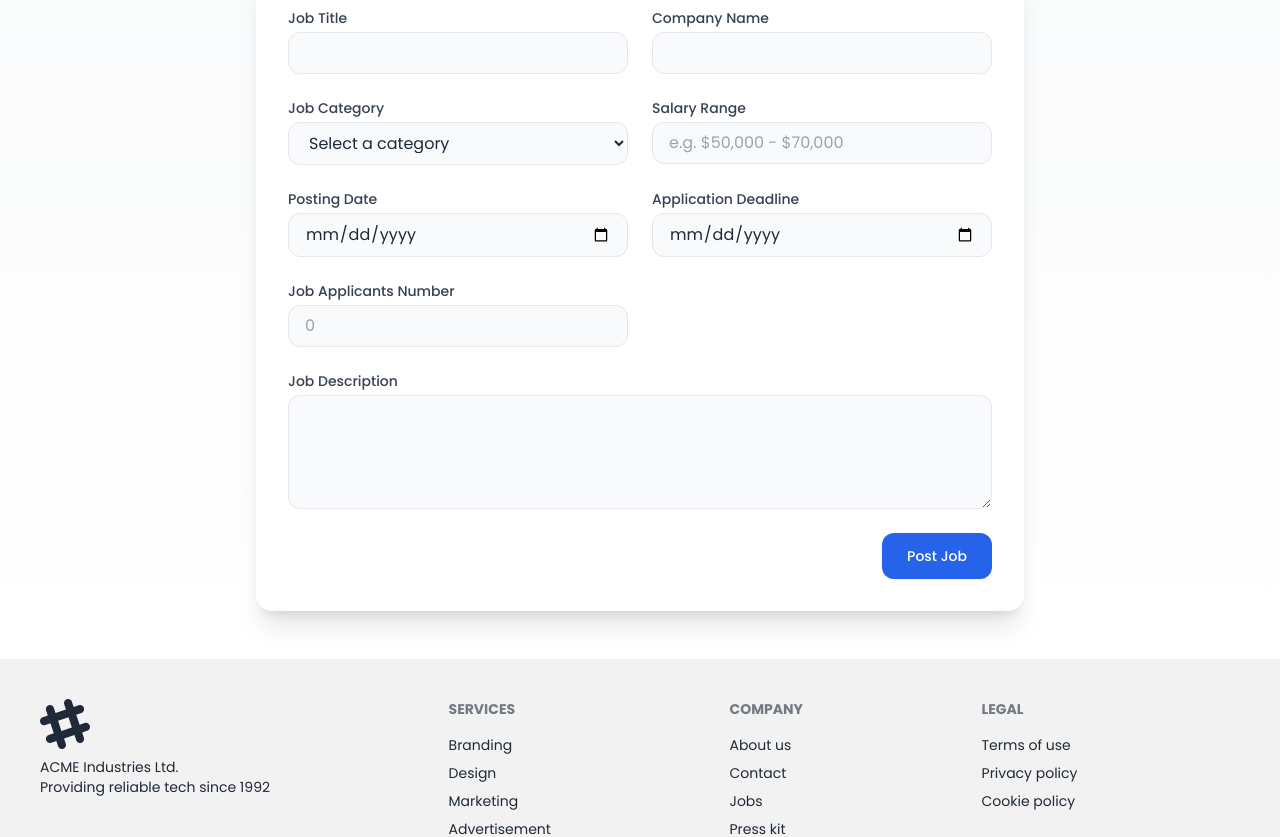
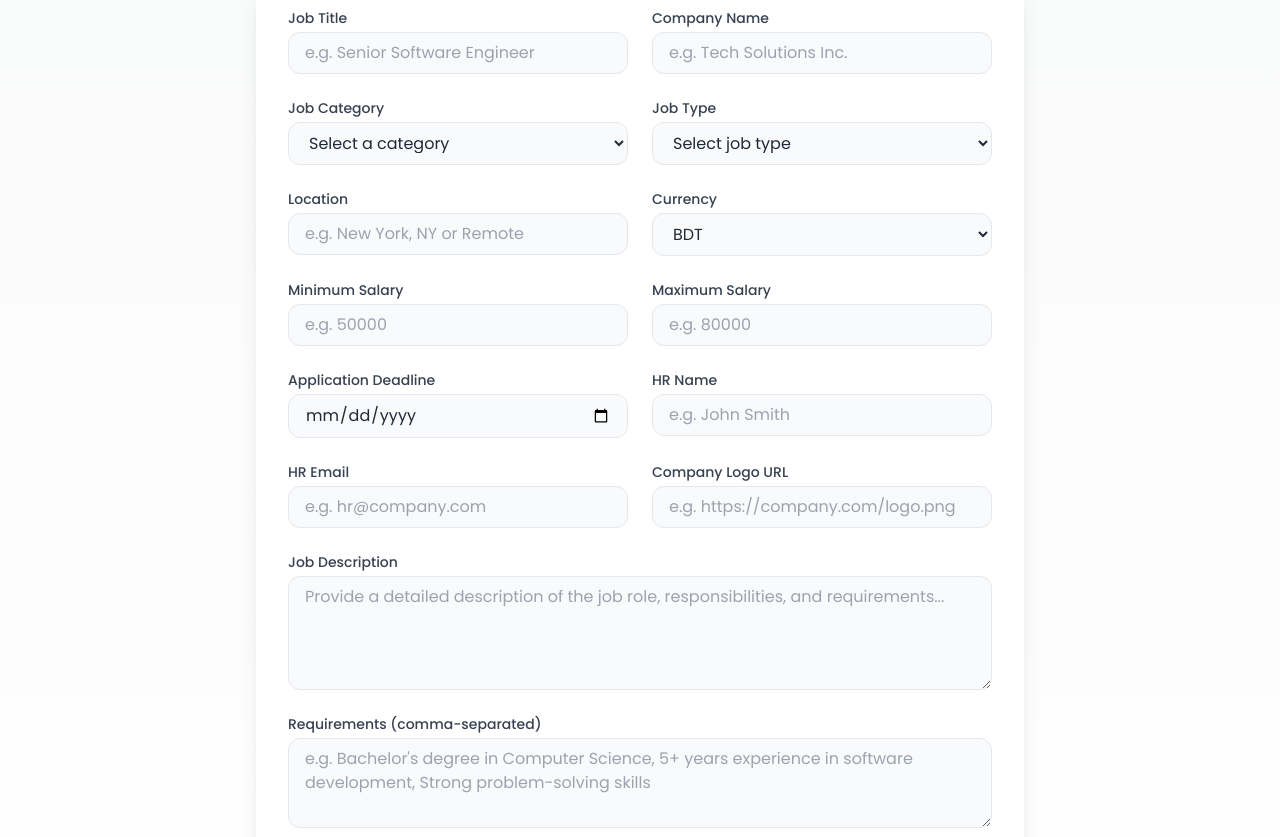
Before and after one commit to MirazZim/EclipseHire, a React (Vite) app: page /addJob in a window 1280 px wide. Shown: the part 240-1077 px from the top of the page. Built offline with nearby package versions, Linux system fonts and the light colour scheme; no server answers; sample sign-in values are in the browser's storage; a web font is replaced by a local one.

Commit message:
Nothing much just redisgned the add job page and its fields

```diff
--- a/src/Pages/Addjob/AddJob.jsx
+++ b/src/Pages/Addjob/AddJob.jsx
@@ -1,6 +1,6 @@
-import { motion } from 'framer-motion';
-import { useContext } from 'react';
-import AuthContext from '../../Context/AuthContext';
+import { motion } from "framer-motion";
+import { useContext } from "react";
+import AuthContext from "../../Context/AuthContext";
 
 const AddJob = () => {
   const { user } = useContext(AuthContext);
@@ -9,47 +9,62 @@ const AddJob = () => {
   const handleSubmit = (e) => {
     e.preventDefault();
     const form = e.target;
+    // Get basic job details
     const jobTitle = form.jobTitle.value;
     const companyName = form.companyName.value;
     const jobCategory = form.jobCategory.value;
-        const salaryRange = form.salaryRange.value;
+    const jobType = form.jobType.value;
+    const location = form.location.value;
+
+    // Get salary information
+    const minSalary = form.minSalary.value;
+    const maxSalary = form.maxSalary.value;
+    const currency = form.currency.value;
+
+    // Get detailed job information
     const jobDescription = form.jobDescription.value;
-        const jobPostingDate = form.jobPostingDate.value;
     const applicationDeadline = form.applicationDeadline.value;
-        const jobApplicants = form.jobApplicants.value;
+
+    // Split comma-separated lists into arrays and trim whitespace
+    const requirements = form.requirements.value
+      .split(",")
+      .map((req) => req.trim());
+    const responsibilities = form.responsibilities.value
+      .split(",")
+      .map((resp) => resp.trim());
+
+    // Get poster email from authenticated user
     const posterEmail = user.email;
 
+    // Get HR information
+    const hrName = form.hrName.value;
+    const hrEmail = form.hrEmail.value;
+    const companyLogo = form.companyLogo.value;
 
+    // Construct job data object
     const jobData = {
-            jobTitle,
-            companyName,
-            jobCategory,
-            salaryRange,
-            jobDescription,
-            jobPostingDate,
+      title: jobTitle,
+      company: companyName,
+      category: jobCategory,
+      jobType,
+      location,
+      salaryRange: {
+        min: parseInt(minSalary),
+        max: parseInt(maxSalary),
+        currency,
+      },
+      description: jobDescription,
       applicationDeadline,
-            jobApplicants,
-            posterEmail
-        }
-
+      requirements,
+      responsibilities,
+      posterEmail,
+      hr_name: hrName,
+      hr_email: hrEmail,
+      company_logo: companyLogo
+    };
 
     console.log(jobData);
-
-        // Create new job object with collected form data
-        const newJob = {
-            jobTitle,
-            companyName,
-            jobCategory,
-            salaryRange,
-            jobDescription,
-            jobPostingDate,
-            applicationDeadline,
-            jobApplicants,
-            posterEmail
-        }
-
-        // Add job posting logic here
-    }
+  };
 
   return (
     <div className="min-h-screen bg-gradient-to-b from-gray-50 to-white py-12 px-4 sm:px-6 lg:px-8">
@@ -63,7 +78,9 @@ const AddJob = () => {
         {/* Form header section */}
         <div className="text-center mb-8">
           <h2 className="text-3xl font-bold text-gray-900">Post a New Job</h2>
-                    <p className="mt-2 text-gray-600">Fill in the details to create a new job posting</p>
+          <p className="mt-2 text-gray-600">
+            Fill in the details to create a new job posting
+          </p>
         </div>
 
         {/* Main form with animation */}
@@ -74,68 +91,236 @@ const AddJob = () => {
           animate={{ opacity: 1 }}
           transition={{ delay: 0.2 }}
         >
-                    {/* Grid container for form fields */}
+          {/* Grid layout for form fields */}
           <div className="grid grid-cols-1 gap-6 md:grid-cols-2">
-                        {/* Job Title input field */}
+            {/* Job Title field */}
             <div>
-                            <label className="block text-sm font-medium text-gray-700">Job Title</label>
-                            <input type="text" name="jobTitle" className="mt-1 block w-full rounded-xl border border-gray-200 bg-gray-50 px-4 py-2 focus:border-blue-500 focus:ring-blue-500 outline-none" required />
+              <label className="block text-sm font-medium text-gray-700">
+                Job Title
+              </label>
+              <input
+                type="text"
+                name="jobTitle"
+                placeholder="e.g. Senior Software Engineer"
+                className="mt-1 block w-full rounded-xl border border-gray-200 bg-gray-50 px-4 py-2 focus:border-blue-500 focus:ring-blue-500 outline-none"
+                required
+              />
             </div>
 
-                        {/* Company Name input field */}
+            {/* Company Name field */}
             <div>
-                            <label className="block text-sm font-medium text-gray-700">Company Name</label>
-                            <input type="text" name="companyName" className="mt-1 block w-full rounded-xl border border-gray-200 bg-gray-50 px-4 py-2 focus:border-blue-500 focus:ring-blue-500 outline-none" required />
+              <label className="block text-sm font-medium text-gray-700">
+                Company Name
+              </label>
+              <input
+                type="text"
+                name="companyName"
+                placeholder="e.g. Tech Solutions Inc."
+                className="mt-1 block w-full rounded-xl border border-gray-200 bg-gray-50 px-4 py-2 focus:border-blue-500 focus:ring-blue-500 outline-none"
+                required
+              />
             </div>
 
             {/* Job Category dropdown */}
             <div>
-                            <label className="block text-sm font-medium text-gray-700">Job Category</label>
-                            <select name="jobCategory" className="mt-1 block w-full rounded-xl border border-gray-200 bg-gray-50 px-4 py-2 focus:border-blue-500 focus:ring-blue-500 outline-none" required>
+              <label className="block text-sm font-medium text-gray-700">
+                Job Category
+              </label>
+              <select
+                name="jobCategory"
+                className="mt-1 block w-full rounded-xl border border-gray-200 bg-gray-50 px-4 py-2 focus:border-blue-500 focus:ring-blue-500 outline-none"
+                required
+              >
                 <option value="">Select a category</option>
-                                <option value="Software Development">Software Development</option>
+                <option value="Teaching">Teaching</option>
+                <option value="Software Development">
+                  Software Development
+                </option>
                 <option value="Marketing & Sales">Marketing & Sales</option>
                 <option value="Design & Creative">Design & Creative</option>
-                                <option value="Finance & Banking">Finance & Banking</option>
               </select>
             </div>
 
-                        {/* Salary Range input field */}
+            {/* Job Type dropdown */}
             <div>
-                            <label className="block text-sm font-medium text-gray-700">Salary Range</label>
-                            <input type="text" name="salaryRange" placeholder="e.g. $50,000 - $70,000" className="mt-1 block w-full rounded-xl border border-gray-200 bg-gray-50 px-4 py-2 focus:border-blue-500 focus:ring-blue-500 outline-none" required />
+              <label className="block text-sm font-medium text-gray-700">
+                Job Type
+              </label>
+              <select
+                name="jobType"
+                className="mt-1 block w-full rounded-xl border border-gray-200 bg-gray-50 px-4 py-2 focus:border-blue-500 focus:ring-blue-500 outline-none"
+                required
+              >
+                <option value="">Select job type</option>
+                <option value="Full-time">Full-time</option>
+                <option value="Part-time">Part-time</option>
+                <option value="Intern">Intern</option>
+                <option value="Contract">Contract</option>
+              </select>
             </div>
 
-                        {/* Job Posting Date input field */}
+            {/* Location field */}
             <div>
-                            <label className="block text-sm font-medium text-gray-700">Posting Date</label>
-                            <input type="date" name="jobPostingDate" className="mt-1 block w-full rounded-xl border border-gray-200 bg-gray-50 px-4 py-2 focus:border-blue-500 focus:ring-blue-500 outline-none" required />
+              <label className="block text-sm font-medium text-gray-700">
+                Location
+              </label>
+              <input
+                type="text"
+                name="location"
+                placeholder="e.g. New York, NY or Remote"
+                className="mt-1 block w-full rounded-xl border border-gray-200 bg-gray-50 px-4 py-2 focus:border-blue-500 focus:ring-blue-500 outline-none"
+                required
+              />
             </div>
 
-                        {/* Application Deadline input field */}
+            {/* Currency dropdown */}
             <div>
-                            <label className="block text-sm font-medium text-gray-700">Application Deadline</label>
-                            <input type="date" name="applicationDeadline" className="mt-1 block w-full rounded-xl border border-gray-200 bg-gray-50 px-4 py-2 focus:border-blue-500 focus:ring-blue-500 outline-none" required />
+              <label className="block text-sm font-medium text-gray-700">
+                Currency
+              </label>
+              <select
+                name="currency"
+                className="mt-1 block w-full rounded-xl border border-gray-200 bg-gray-50 px-4 py-2 focus:border-blue-500 focus:ring-blue-500 outline-none"
+                required
+              >
+                <option value="bdt">BDT</option>
+                <option value="usd">USD</option>
+                <option value="eur">EUR</option>
+              </select>
             </div>
 
-                        {/* Job Applicants Number input field */}
+            {/* Minimum Salary field */}
             <div>
-                            <label className="block text-sm font-medium text-gray-700">Job Applicants Number</label>
-                            <input type="number" name="jobApplicants" placeholder="0" className="mt-1 block w-full rounded-xl border border-gray-200 bg-gray-50 px-4 py-2 focus:border-blue-500 focus:ring-blue-500 outline-none" required />
+              <label className="block text-sm font-medium text-gray-700">
+                Minimum Salary
+              </label>
+              <input
+                type="number"
+                name="minSalary"
+                placeholder="e.g. 50000"
+                className="mt-1 block w-full rounded-xl border border-gray-200 bg-gray-50 px-4 py-2 focus:border-blue-500 focus:ring-blue-500 outline-none"
+                required
+              />
+            </div>
+
+            {/* Maximum Salary field */}
+            <div>
+              <label className="block text-sm font-medium text-gray-700">
+                Maximum Salary
+              </label>
+              <input
+                type="number"
+                name="maxSalary"
+                placeholder="e.g. 80000"
+                className="mt-1 block w-full rounded-xl border border-gray-200 bg-gray-50 px-4 py-2 focus:border-blue-500 focus:ring-blue-500 outline-none"
+                required
+              />
+            </div>
+
+            {/* Application Deadline field */}
+            <div>
+              <label className="block text-sm font-medium text-gray-700">
+                Application Deadline
+              </label>
+              <input
+                type="date"
+                name="applicationDeadline"
+                className="mt-1 block w-full rounded-xl border border-gray-200 bg-gray-50 px-4 py-2 focus:border-blue-500 focus:ring-blue-500 outline-none"
+                required
+              />
+            </div>
+
+            {/* HR Name field */}
+            <div>
+              <label className="block text-sm font-medium text-gray-700">
+                HR Name
+              </label>
+              <input
+                type="text"
+                name="hrName"
+                placeholder="e.g. John Smith"
+                className="mt-1 block w-full rounded-xl border border-gray-200 bg-gray-50 px-4 py-2 focus:border-blue-500 focus:ring-blue-500 outline-none"
+                required
+              />
+            </div>
+
+            {/* HR Email field */}
+            <div>
+              <label className="block text-sm font-medium text-gray-700">
+                HR Email
+              </label>
+              <input
+                type="email"
+                name="hrEmail"
+                placeholder="e.g. hr@company.com"
+                className="mt-1 block w-full rounded-xl border border-gray-200 bg-gray-50 px-4 py-2 focus:border-blue-500 focus:ring-blue-500 outline-none"
+                required
+              />
+            </div>
+
+            {/* Company Logo URL field */}
+            <div>
+              <label className="block text-sm font-medium text-gray-700">
+                Company Logo URL
+              </label>
+              <input
+                type="url"
+                name="companyLogo"
+                placeholder="e.g. https://company.com/logo.png"
+                className="mt-1 block w-full rounded-xl border border-gray-200 bg-gray-50 px-4 py-2 focus:border-blue-500 focus:ring-blue-500 outline-none"
+                required
+              />
             </div>
           </div>
 
           {/* Job Description textarea */}
           <div>
-                        <label className="block text-sm font-medium text-gray-700">Job Description</label>
-                        <textarea name="jobDescription" rows="4" className="mt-1 block w-full rounded-xl border border-gray-200 bg-gray-50 px-4 py-2 focus:border-blue-500 focus:ring-blue-500 outline-none" required></textarea>
+            <label className="block text-sm font-medium text-gray-700">
+              Job Description
+            </label>
+            <textarea
+              name="jobDescription"
+              rows="4"
+              placeholder="Provide a detailed description of the job role, responsibilities, and requirements..."
+              className="mt-1 block w-full rounded-xl border border-gray-200 bg-gray-50 px-4 py-2 focus:border-blue-500 focus:ring-blue-500 outline-none"
+              required
+            ></textarea>
+          </div>
+
+          {/* Requirements textarea */}
+          <div>
+            <label className="block text-sm font-medium text-gray-700">
+              Requirements (comma-separated)
+            </label>
+            <textarea
+              name="requirements"
+              rows="3"
+              placeholder="e.g. Bachelor's degree in Computer Science, 5+ years experience in software development, Strong problem-solving skills"
+              className="mt-1 block w-full rounded-xl border border-gray-200 bg-gray-50 px-4 py-2 focus:border-blue-500 focus:ring-blue-500 outline-none"
+              required
+            ></textarea>
+          </div>
+
+          {/* Responsibilities textarea */}
+          <div>
+            <label className="block text-sm font-medium text-gray-700">
+              Responsibilities (comma-separated)
+            </label>
+            <textarea
+              name="responsibilities"
+              rows="3"
+              placeholder="e.g. Develop and maintain web applications, Collaborate with cross-functional teams, Write clean and efficient code"
+              className="mt-1 block w-full rounded-xl border border-gray-200 bg-gray-50 px-4 py-2 focus:border-blue-500 focus:ring-blue-500 outline-none"
+              required
+            ></textarea>
           </div>
 
           {/* Submit button container */}
           <div className="flex justify-end">
             <motion.button
-                            whileHover={{ scale: 1.02 }}
-                            whileTap={{ scale: 0.98 }}
+              whileHover={{ scale: 1.1 }}
+              whileTap={{ scale: 1.05 }}
+              transition={{ type: "spring", stiffness: 500, damping: 10000000, mass: 0.5 }}
               className="inline-flex justify-center py-3 px-6 border border-transparent shadow-sm text-sm font-medium rounded-xl text-white bg-blue-600 hover:bg-blue-700 focus:outline-none focus:ring-2 focus:ring-offset-2 focus:ring-blue-500"
               type="submit"
             >
```
Lines whose indentation alone changed are shown as unchanged.
